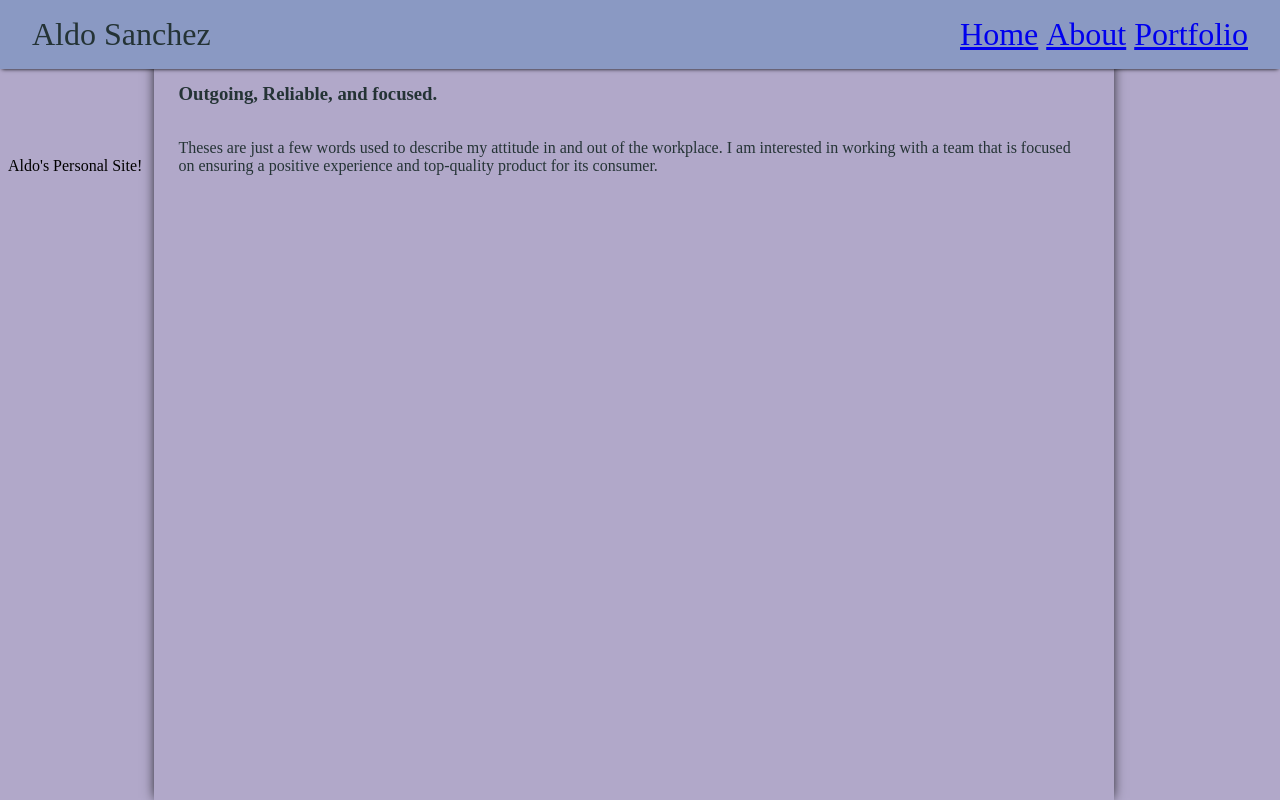
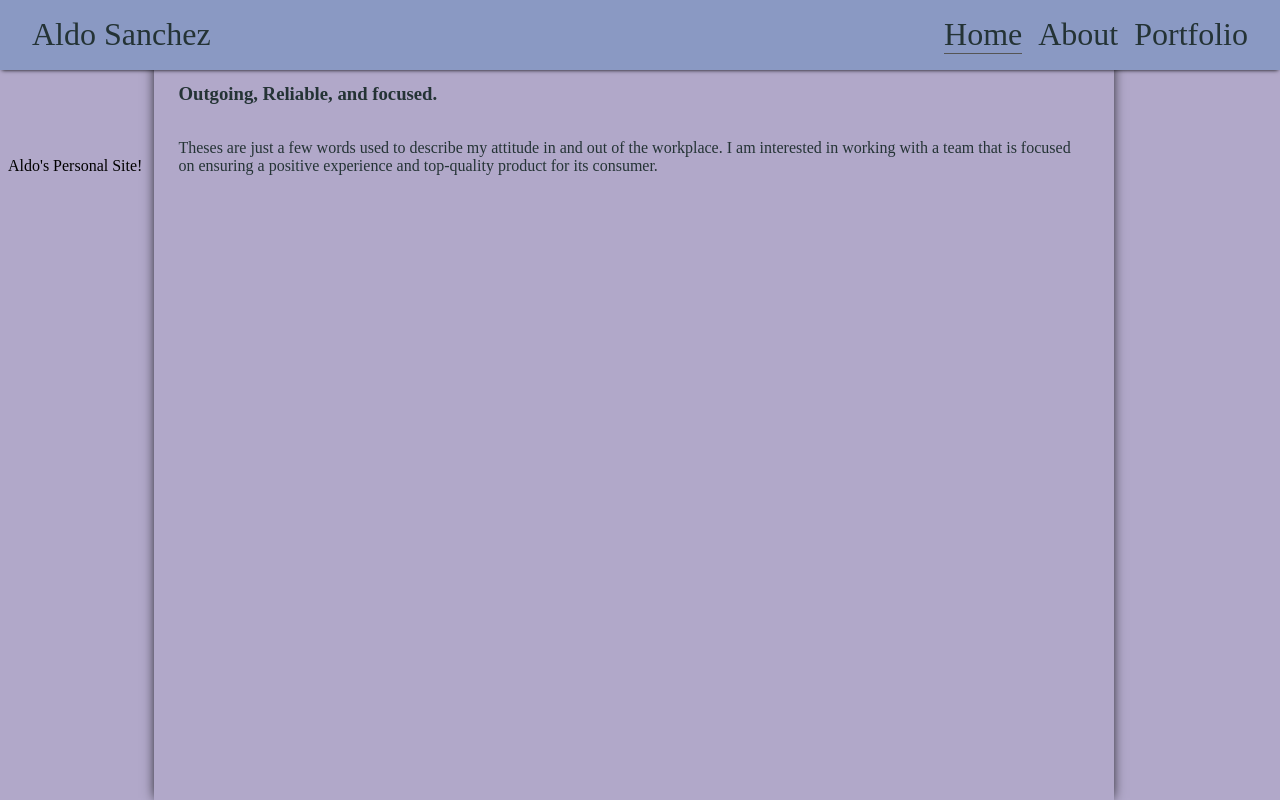
Before and after one commit to aldo-sanchez-personal-website/personal-website, a plain HTML site: page index.html in a window 1280 px wide. Drawn offline with Linux system fonts and the light colour scheme.

Commit message:
nav links  styling fixed

```diff
--- a/style.css
+++ b/style.css
@@ -40,3 +40,15 @@ header::after {
 .links {
     float: right;
 }
+
+.links a {
+    text-decoration: none;
+    color: inherit;
+    margin-left: .25em;
+}
+.links a:first-of-type {
+    margin-left: 0;
+}
+.links a.active {
+    border-bottom: 1px solid #555;
+}
```
